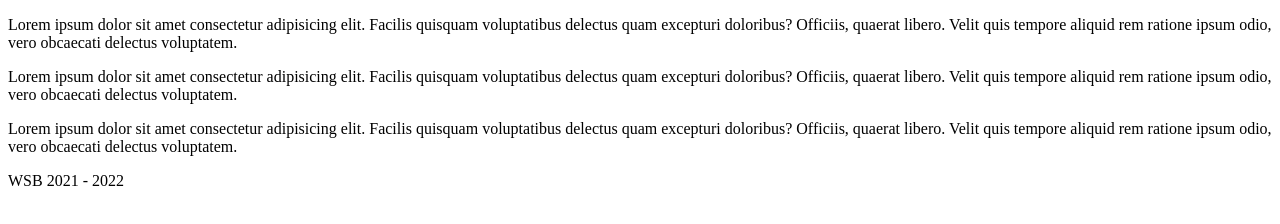
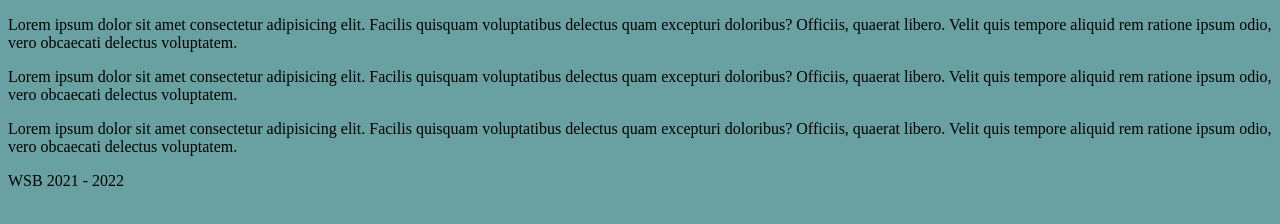
Before and after one commit to zalewskip123/strona-wsb, a plain HTML site: page index.html in a window 1280 px wide. Drawn offline with Linux system fonts and the light colour scheme.

Commit message:
zmien kolor tla

```diff
--- a/index.html
+++ b/index.html
@@ -6,6 +6,12 @@
     <meta http-equiv="X-UA-Compatible" content="IE=edge">
     <meta name="viewport" content="width=device-width, initial-scale=1.0">
     <title>Moja strona</title>
+
+    <style>
+        body {
+            background-color: rgb(105, 160, 161);
+        }
+    </style>
 </head>
 
 <body>
```
